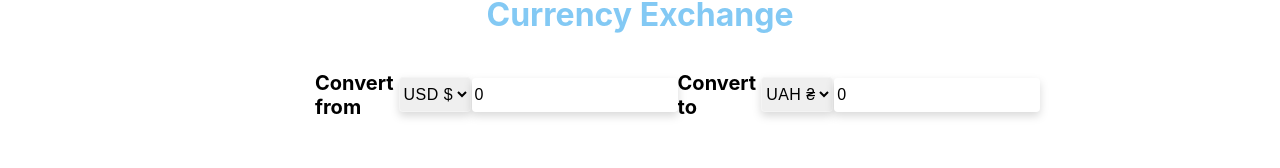
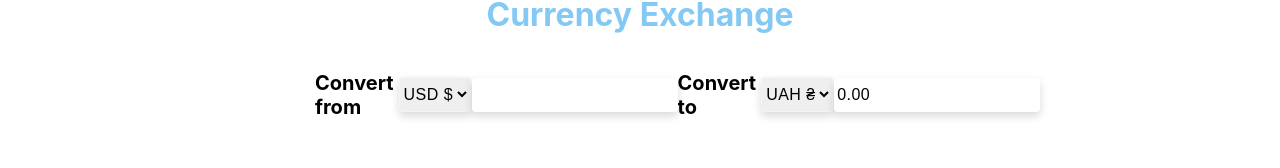
Before and after one commit to dslyvka/test-itop1000-company, a React (Create React App) app: page / in a window 1280 px wide. Shown: the part 114-282 px from the top of the page. Built offline with nearby package versions, Linux system fonts and the light colour scheme; no server answers.

Commit message:
bugfix/fixed on select change conversation bug, deleted console.logs and refactored the code

```diff
--- a/src/components/Main/CurrencyExchange/CurrencyExchange.js
+++ b/src/components/Main/CurrencyExchange/CurrencyExchange.js
@@ -7,14 +7,9 @@ import { MainStyled } from './CurrencyExchange.styled';
 export default function CurrencyExchange() {
   const [from, setFrom] = useState('USD'); // from currency
   const [to, setTo] = useState('UAH'); // to currency
-  const [valueFrom, setValueFrom] = useState(0);
-  const [valueTo, setValueTo] = useState(0);
+  const [valueFrom, setValueFrom] = useState(''); //what currency are we converting from
+  const [valueTo, setValueTo] = useState(''); //what currency are we converting to
   const [current, setCurrent] = useState(0); //current exchange rate
-  const [action, setAction] = useState(''); //
-  console.log(
-    'current: ' + current + ', valueFrom: ' + valueFrom + ', valueTo: ',
-    valueTo,
-  );
 
   useEffect(() => {
     convert(from, to).then(res => setCurrent(res.result.toFixed(2)));
@@ -25,48 +20,20 @@ export default function CurrencyExchange() {
   }, [from, to]);
 
   useEffect(() => {
-    switch (action) {
-      case 'from':
-        setValueTo((current / valueFrom).toFixed(2));
-        // console.log('done');
-        // console.log('valueFrom: ', valueFrom);
-        break;
-
-      case 'to':
-        console.log(action);
-        setValueTo((current * valueFrom).toFixed(2));
-        // console.log('done');
-        // console.log('valueTo: ', valueTo);
-        break;
-
-      default:
-        break;
-    }
+    setValueTo((current * valueFrom).toFixed(2));
   }, [current]);
-
-  //   console.log('valueFrom: ', valueFrom);
-  //   console.log('valueTo: ', valueTo);
 
   const onSelectChange = e => {
     const currency = e.currentTarget.value;
     const action = e.currentTarget.getAttribute('data-action');
 
-    // console.log('action: ', action);
-    // console.log('currency: ', currency);
     switch (action) {
       case 'from':
         setFrom(currency);
-        setAction(action);
-        // setValueFrom((valueTo * current).toFixed(2));
-        console.log('valueFrom: ', valueFrom);
         break;
 
       case 'to':
-        console.log(action);
         setTo(currency);
-        setAction(action);
-        // setValueTo((valueFrom * current).toFixed(2));
-        console.log('valueTo: ', valueTo);
         break;
 
       default:
@@ -75,25 +42,17 @@ export default function CurrencyExchange() {
   };
 
   const onInputFromChange = e => {
-    // const action = e.currentTarget.getAttribute('data-action');
     const value = e.currentTarget.value;
-    // console.log('value: ', typeof value, value);
 
+    if (value <= -1) return;
     setValueFrom(value);
     setValueTo((value * current).toFixed(2));
-
-    // setValueTo(value);
-    // setValueFrom((value / current).toFixed(2));
   };
 
   const onInputToChange = e => {
-    // const action = e.currentTarget.getAttribute('data-action');
     const value = e.currentTarget.value;
-    // console.log('value: ', typeof value, value);
 
-    // setValueFrom(value);
-    // setValueTo((value * current).toFixed(2));
-
+    if (value <= -1) return;
     setValueTo(value);
     setValueFrom((value / current).toFixed(2));
   };
@@ -118,7 +77,6 @@ export default function CurrencyExchange() {
               value={valueFrom}
             />
           </label>
-          {/* <img src={doubleArrow} alt="double arrows" width={150}></img> */}
           <label htmlFor="">
             <b>Convert to</b>
             <select name="" id="" onChange={onSelectChange} data-action="to">
```
